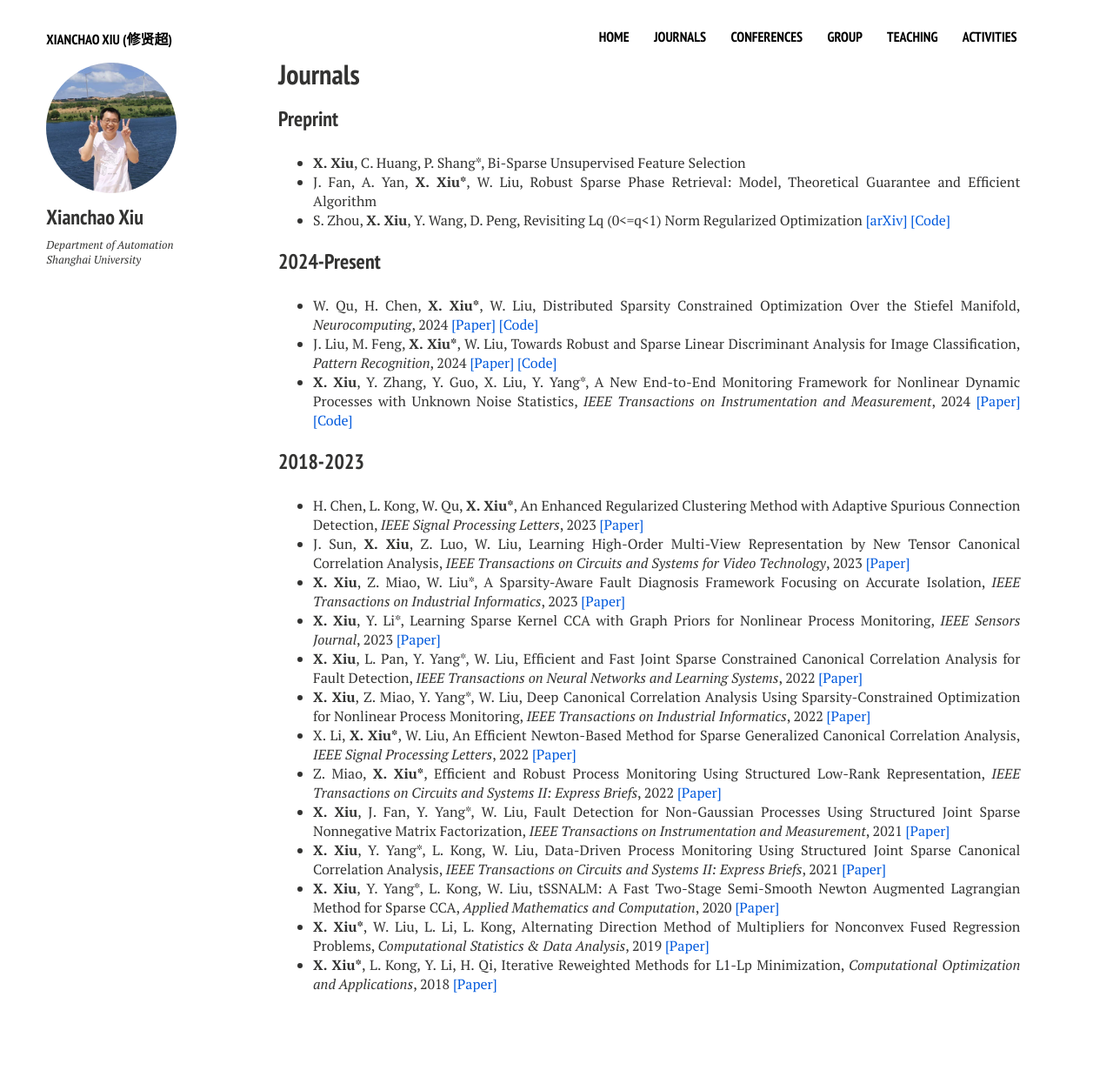
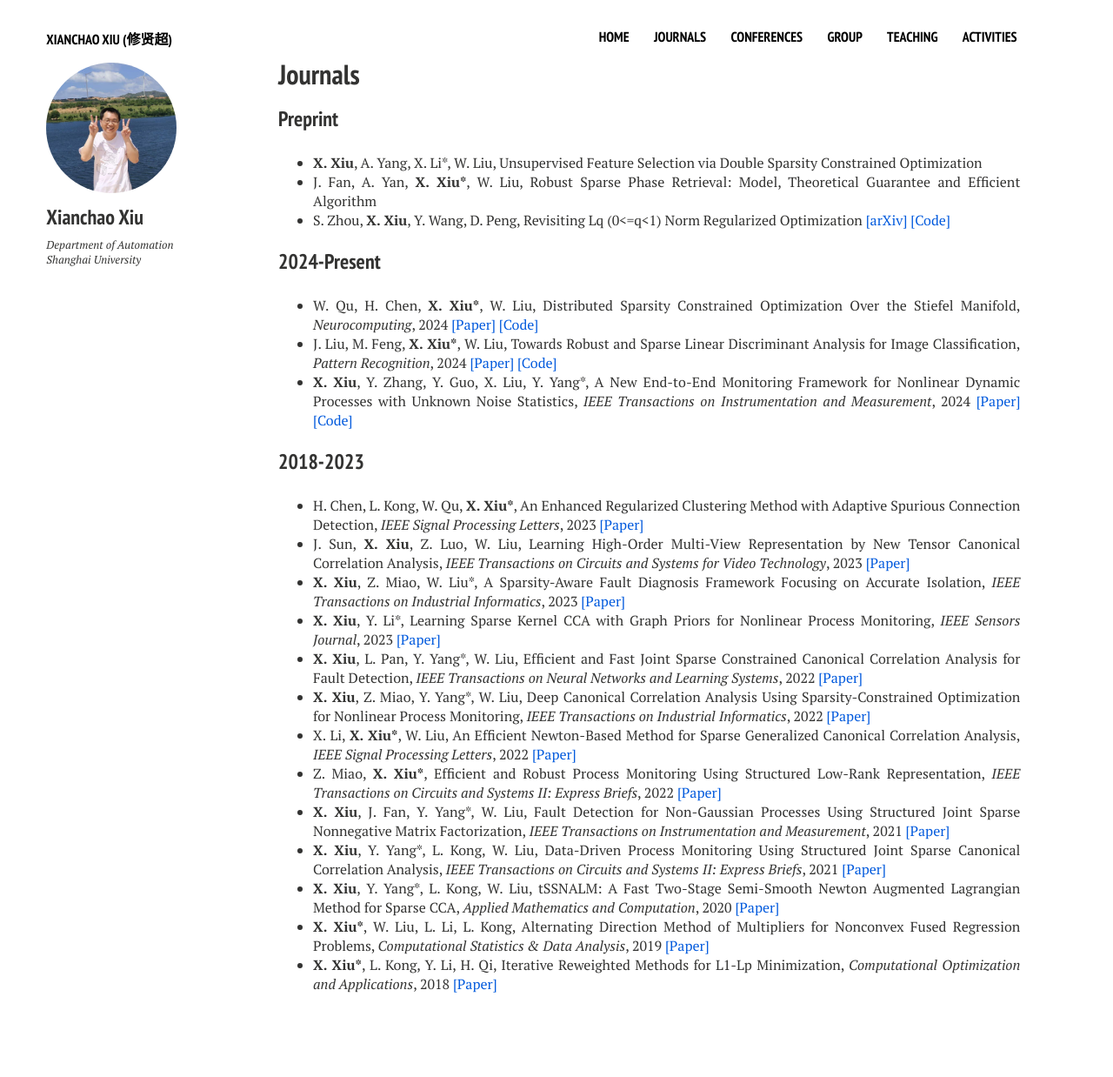
Before and after one commit to xianchaoxiu/xianchaoxiu.github.io, a Jekyll site: the page built from journals/index.md, in a window 1280 px wide. Shown: the whole page at 87% size. Built offline with Jekyll 4.4.1, drawn with Linux system fonts in a browser that asks for light colours; nearby versions of some CDN libraries.

Commit message:
Update index.md

```diff
--- a/journals/index.md
+++ b/journals/index.md
@@ -10,7 +10,7 @@ share: false
 
 ### Preprint
 
-* <b>X. Xiu</b>, C. Huang, P. Shang*, Bi-Sparse Unsupervised Feature Selection  <br>
+* <b>X. Xiu</b>, A. Yang, X. Li*, W. Liu, Unsupervised Feature Selection via Double Sparsity Constrained Optimization <br>
 * J. Fan, A. Yan, <b>X. Xiu*</b>, W. Liu, Robust Sparse Phase Retrieval: Model, Theoretical Guarantee and Efficient Algorithm  <br>
 * S. Zhou, <b>X. Xiu</b>, Y. Wang, D. Peng, Revisiting Lq (0<=q<1) Norm Regularized Optimization <a href="https://arxiv.org/abs/2306.14394" class="textlink" target="_blank">[arXiv]</a> <a href="https://github.com/ShenglongZhou/PSNP" class="textlink" target="_blank">[Code]</a> <br>
 
```
